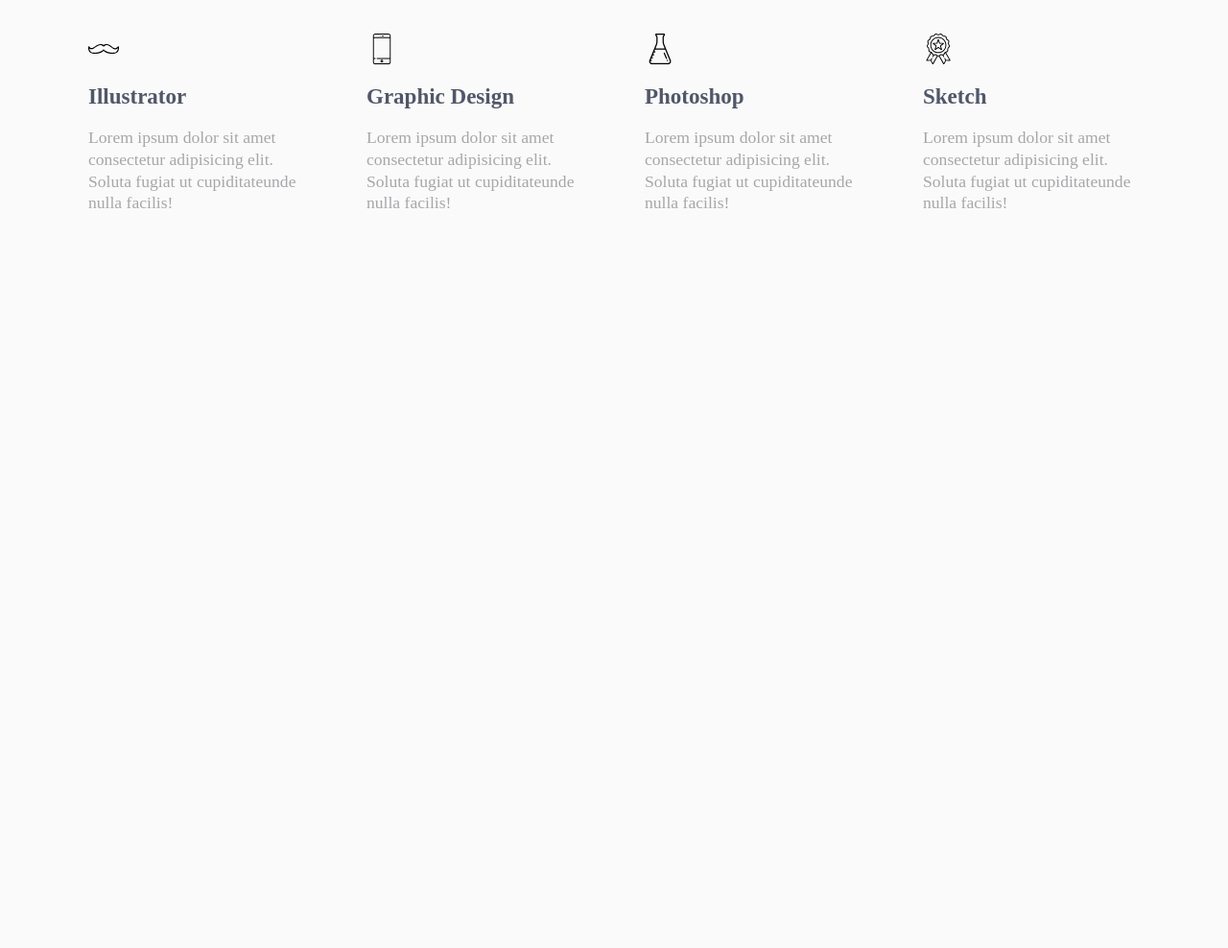
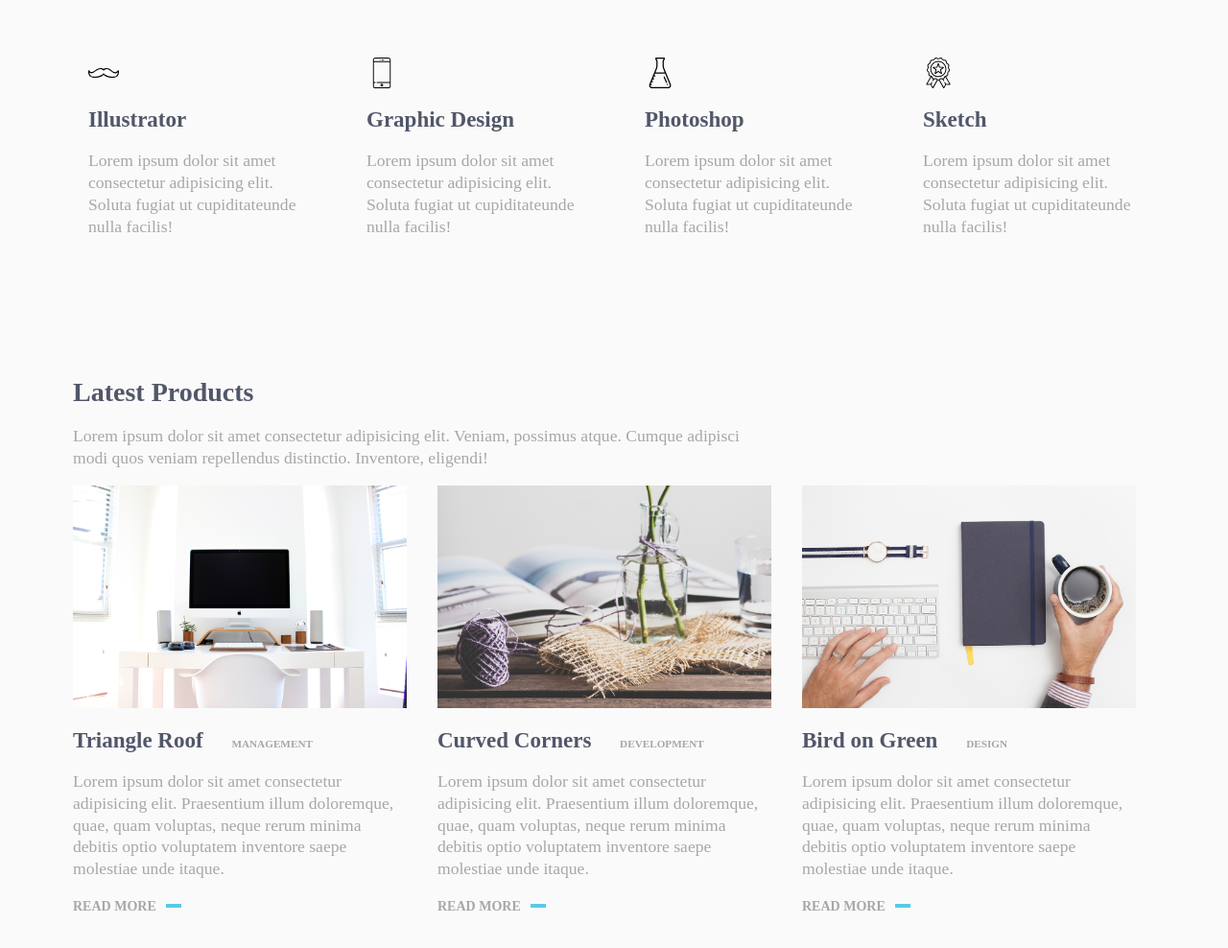
Before and after one commit to SergeyRee/AceCV, a plain HTML site: page index.html in a window 1280 px wide. Shown: the part 1546-2534 px from the top of the page at 96% size. Before the commit the page ends 1915 px from the top, so only its background shows below. Drawn offline with Linux system fonts and the light colour scheme.

Commit message:
section work first step

```diff
--- /dev/null
+++ b/css/blocks/work.less
@@ -0,0 +1,63 @@
+// main: ../style.less
+
+/* HOME */
+.work {
+    &__title {
+        max-width: 700px;
+        margin: 0 1rem;
+    }
+
+    &__wrapper {
+        display: flex;
+        flex-wrap: wrap;
+    }
+
+    &__item {
+        max-width: 30%;
+        margin: 0 1rem;
+
+        @media (max-width: 600px) {
+            max-width: 100%;
+        }
+
+
+        img {
+            max-width: 100%;
+        }
+
+        span {
+            margin-left: 1.5rem;
+            text-transform: uppercase;
+            font-size: 0.7rem;
+            color: @second;
+            line-height: 1.3
+        }
+
+        .work__more {
+            text-decoration: none;
+            font-size: 14px;
+            margin: 1rem 0;
+            color: @second;
+            font-weight: 900;
+            text-transform: uppercase;
+            position: relative;
+            transition: color .2s;
+        }
+
+        .work__more::after {
+            content: '';
+            position: absolute;
+            width: 1rem;
+            height: 4px;
+            background-color: @tuerkis;
+            right: -30%;
+            top: 35%;
+        }
+
+        .work__more:hover {
+            color: @tuerkis;
+        }
+    }
+}
+
+/* /HOME */
--- a/css/style.less
+++ b/css/style.less
@@ -25,6 +25,11 @@ h3 {
     font-size: 3rem;
 
     margin: 0;
+}
+
+h4 {
+    font-size: 28px;
+    margin: 1rem 0;
 }
 
 h5 {
@@ -59,3 +64,4 @@ button {
 @import "blocks/home";
 @import "blocks/about";
 @import "blocks/experience";
+@import "blocks/work";
--- a/index.html
+++ b/index.html
@@ -229,6 +229,37 @@
         </div>
     </div>
 </section>
+<!-- WORK -->
+<section class="section-work">
+    <div class="work">
+        <div class="container">
+            <div class="work__title">
+                <h4>Latest Products</h4>
+                <p>Lorem ipsum dolor sit amet consectetur adipisicing elit. Veniam, possimus atque. Cumque adipisci modi quos veniam repellendus distinctio. Inventore, eligendi!</p>
+            </div>
+            <div class="work__wrapper">
+                <div class="work__item">
+                    <img src="img/970x647/01.jpg" alt="1" class="work__img">
+                    <h5>Triangle Roof <span>Management</span></h5>
+                    <p>Lorem ipsum dolor sit amet consectetur adipisicing elit. Praesentium illum doloremque, quae, quam voluptas, neque rerum minima debitis optio voluptatem inventore saepe molestiae unde itaque.</p>
+                    <a href="#" class="work__more">Read More</a>
+                </div>
+                <div class="work__item">
+                    <img src="img/970x647/02.jpg" alt="1" class="work__img">
+                    <h5>Curved Corners <span>Development</span></h5>
+                    <p>Lorem ipsum dolor sit amet consectetur adipisicing elit. Praesentium illum doloremque, quae, quam voluptas, neque rerum minima debitis optio voluptatem inventore saepe molestiae unde itaque.</p>
+                    <a href="#" class="work__more">Read More</a>
+                </div>
+                <div class="work__item">
+                    <img src="img/970x647/03.jpg" alt="1" class="work__img">
+                    <h5>Bird on Green <span>Design</span></h5>
+                    <p>Lorem ipsum dolor sit amet consectetur adipisicing elit. Praesentium illum doloremque, quae, quam voluptas, neque rerum minima debitis optio voluptatem inventore saepe molestiae unde itaque.</p>
+                    <a href="#" class="work__more">Read More</a>
+                </div>
+            </div>
+        </div>
+    </div>
+</section>
 <script src="js/script.js"></script>
 </body>
 
```
Also changed, not shown: css/style.css, 1 other file.
